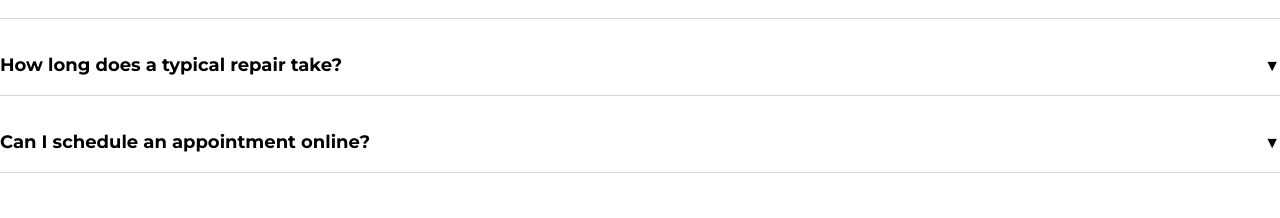
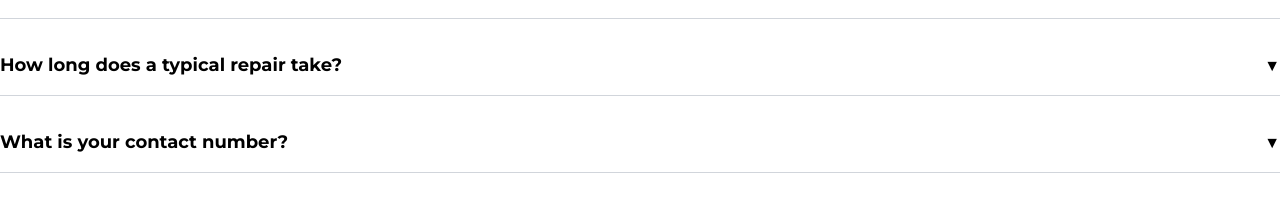
Before and after one commit to johnlombardi389/auto-website, a React (Vite) app: page / in a window 1280 px wide. Shown: the part 2540-2758 px from the top of the page. Built offline with nearby package versions, Linux system fonts and the light colour scheme.

Commit message:
Updated text of FAQ section

```diff
--- a/src/components/FAQ.jsx
+++ b/src/components/FAQ.jsx
@@ -23,9 +23,8 @@ const FAQ = () => {
         "The duration of a repair can vary depending on the type of service. We'll provide you with an estimated timeframe when you bring in your vehicle.",
     },
     {
-      question: "Can I schedule an appointment online?",
-      answer:
-        "Yes, you can easily schedule an appointment online through our website. Visit the appointment page to get started.",
+      question: "What is your contact number?",
+      answer: "222-867-5309 or send us a message right here on our website.",
     },
   ];
 
```
